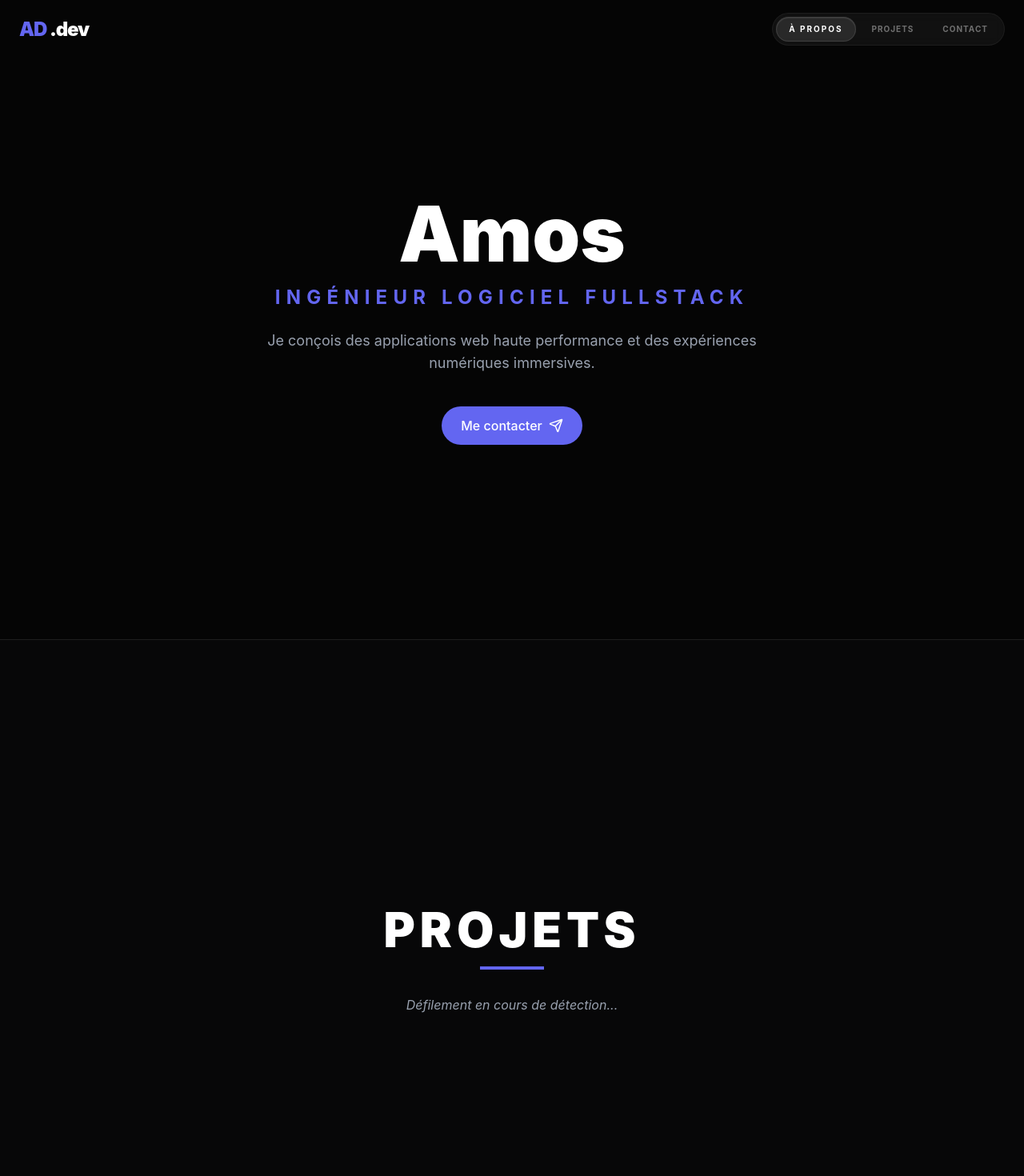
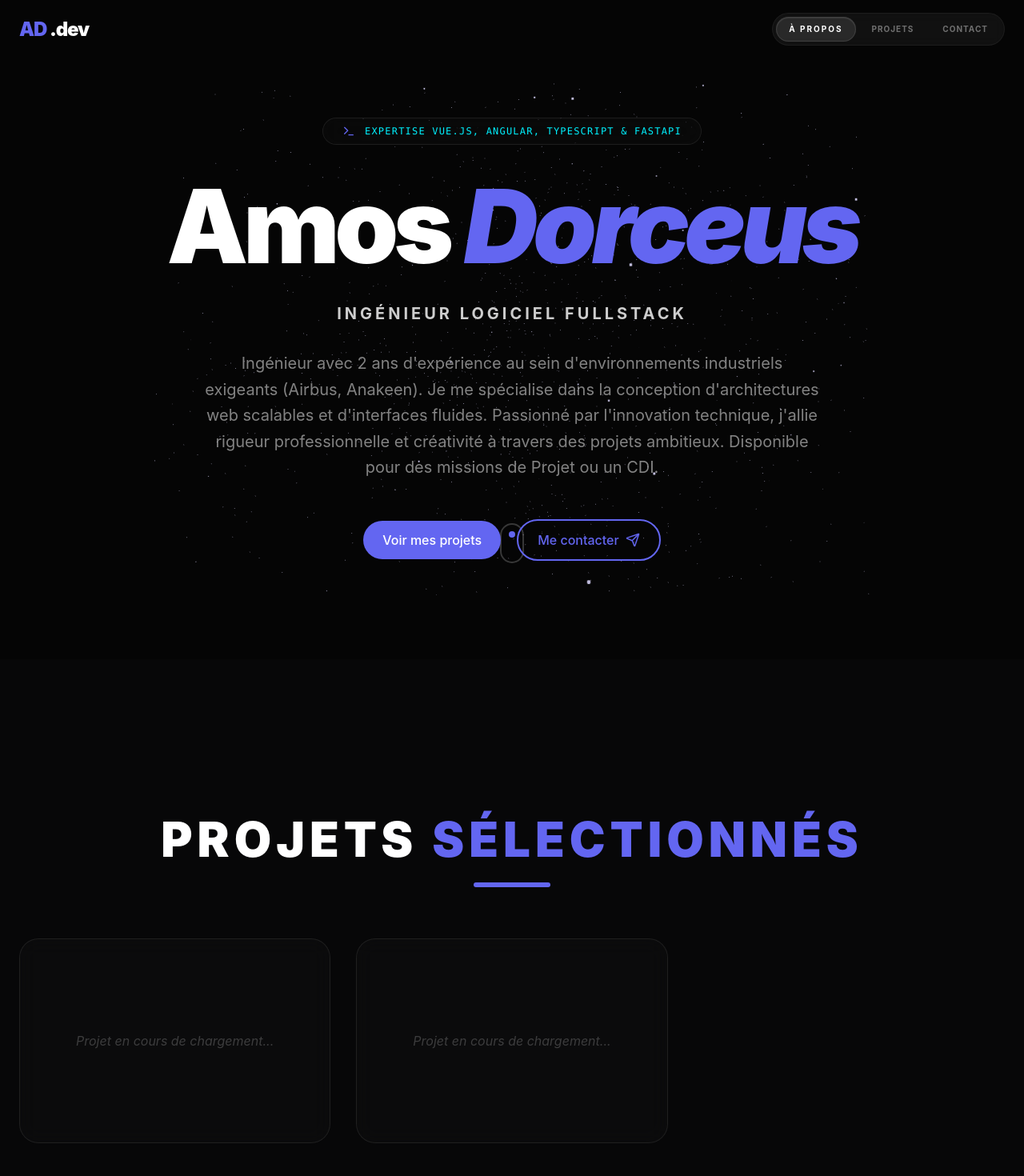
Before and after one commit to T-lamo/PORTEFOLIO, a React (Vite) app: page / in a window 1280 px wide. Shown: the top 1470 px of the page at 80% size. Built offline with nearby package versions, Linux system fonts and the light colour scheme.

Commit message:
feat(hero): refactor section structure and improve 3D background POR-4

```diff
--- a/src/App.tsx
+++ b/src/App.tsx
@@ -1,63 +1,60 @@
 // App.tsx
+import HeroSection from "@components/sections/Hero"; // Import du composant wrappé
 import { Button } from "@components/shared/Button";
 import { Navbar } from "@components/shared/Navbar";
-import { heroTexts } from "@constants";
-import { motion } from "framer-motion";
 import { Send } from "lucide-react";
 
 function App() {
   return (
-    <main className="bg-background relative min-h-screen w-full text-white">
+    <main className="bg-background relative min-h-screen w-full overflow-x-hidden text-white">
+      {/* Barre de navigation fixe */}
       <Navbar />
 
       <div className="flex w-full flex-col">
-        {/* SECTION ABOUT (Sert de Hero ici) */}
-        <section
-          id="about"
-          className="flex h-screen flex-col items-center justify-center border-b border-white/10 px-6 text-center"
-        >
-          <motion.h1
-            initial={{ opacity: 0, y: 20 }}
-            animate={{ opacity: 1, y: 0 }}
-            className="mb-4 text-6xl font-black md:text-8xl"
-          >
-            {heroTexts.name}
-          </motion.h1>
-          <motion.h2
-            initial={{ opacity: 0, y: 20 }}
-            animate={{ opacity: 1, y: 0 }}
-            transition={{ delay: 0.1 }}
-            className="text-primary mb-6 text-xl font-bold tracking-[0.3em] uppercase md:text-2xl"
-          >
-            {heroTexts.role}
-          </motion.h2>
-          <motion.p
-            initial={{ opacity: 0 }}
-            animate={{ opacity: 1 }}
-            transition={{ delay: 0.2 }}
-            className="mx-auto mb-10 max-w-2xl text-lg text-gray-400"
-          >
-            {heroTexts.description}
-          </motion.p>
-          <Button label="Me contacter" Icon={Send} variant="primary" />
-        </section>
+        {/* SECTION HERO (Inclut l'ID "about", le Canvas et le SectionWrapper) */}
+        <HeroSection />
 
-        {/* SECTION PROJECTS */}
+        {/* SECTION PROJECTS
+            Note : À terme, tu pourras créer @components/sections/Projects.tsx
+            et le wrapper comme le Hero.
+        */}
         <section
           id="projects"
-          className="bg-surface/30 flex h-screen flex-col items-center justify-center border-b border-white/10"
+          className="bg-surface/30 flex min-h-screen flex-col items-center justify-center border-b border-white/10 px-6"
         >
-          <h2 className="text-4xl font-black tracking-widest uppercase md:text-6xl">Projets</h2>
-          <div className="bg-primary mt-4 h-1 w-20" />
-          <p className="mt-8 text-gray-400 italic">Défilement en cours de détection...</p>
+          <h2 className="text-center text-4xl font-black tracking-widest uppercase md:text-6xl">
+            Projets <span className="text-primary">Sélectionnés</span>
+          </h2>
+          <div className="bg-primary mt-6 h-1.5 w-24 rounded-full" />
+
+          <div className="mt-16 grid w-full max-w-7xl grid-cols-1 gap-8 md:grid-cols-2 lg:grid-cols-3">
+            {/* Emplacement pour tes cartes de projets en Glassmorphism */}
+            <div className="glass-card flex h-64 items-center justify-center rounded-3xl text-white/20 italic">
+              Projet en cours de chargement...
+            </div>
+            <div className="glass-card flex h-64 items-center justify-center rounded-3xl text-white/20 italic">
+              Projet en cours de chargement...
+            </div>
+          </div>
         </section>
 
         {/* SECTION CONTACT */}
-        <section id="contact" className="flex h-screen flex-col items-center justify-center">
+        <section
+          id="contact"
+          className="flex min-h-screen flex-col items-center justify-center px-6 text-center"
+        >
           <h2 className="text-4xl font-black tracking-widest uppercase md:text-6xl">Contact</h2>
-          <p className="mt-6 text-gray-400">Prêt à démarrer un projet ?</p>
+          <p className="mt-6 max-w-lg text-lg text-gray-400">
+            Actuellement à la recherche d'une alternance en{" "}
+            <span className="font-bold text-white">Data Engineering & IA</span>.
+          </p>
           <div className="mt-10">
-            <Button label="Envoyer un message" Icon={Send} variant="outline" />
+            <Button
+              label="Discutons de votre projet"
+              Icon={Send}
+              variant="primary"
+              onClick={() => (window.location.href = "mailto:amosdorceus2010@gmail.com")}
+            />
           </div>
         </section>
       </div>
--- a/src/components/canvas/CanvasContainer.tsx
+++ b/src/components/canvas/CanvasContainer.tsx
@@ -1,31 +1,46 @@
-import { Suspense } from "react";
+import { Suspense, useRef, useState } from "react";
 
-import { Preload, OrbitControls } from "@react-three/drei";
-import { Canvas } from "@react-three/fiber";
+import { Points, PointMaterial, Preload } from "@react-three/drei";
+import { Canvas, useFrame } from "@react-three/fiber";
+import * as random from "maath/random/dist/maath-random.esm";
+import * as THREE from "three";
+// @ts-expect-error: maath does not provide TS definitions for random
 
-interface CanvasContainerProps {
-  children: React.ReactNode;
-  autoRotate?: boolean;
-}
+const Stars = (props: JSX.IntrinsicElements["group"]) => {
+  const ref = useRef<THREE.Points>(null!);
+  const [sphere] = useState(() => {
+    const data = random.inSphere(new Float32Array(5000), { radius: 1.2 });
+    return data as Float32Array;
+  });
 
-export const CanvasContainer = ({ children, autoRotate = true }: CanvasContainerProps) => {
+  useFrame((_state, delta) => {
+    if (ref.current) {
+      ref.current.rotation.x -= delta / 10;
+      ref.current.rotation.y -= delta / 15;
+    }
+  });
+
   return (
-    <div className="absolute inset-0 z-[-1] h-full w-full">
-      <Canvas
-        shadows
-        frameloop="demand"
-        dpr={[1, 2]}
-        gl={{ preserveDrawingBuffer: true }}
-        camera={{ position: [0, 0, 5], fov: 45 }}
-      >
+    <group rotation={[0, 0, Math.PI / 4]}>
+      <Points ref={ref} positions={sphere} stride={3} frustumCulled {...props}>
+        <PointMaterial
+          transparent
+          color="#6366f1"
+          size={0.002}
+          sizeAttenuation={true}
+          depthWrite={false}
+        />
+      </Points>
+    </group>
+  );
+};
+
+export const CanvasContainer = () => {
+  return (
+    <div className="pointer-events-none absolute inset-0 z-[-1] h-full w-full">
+      <Canvas camera={{ position: [0, 0, 1] }}>
         <Suspense fallback={null}>
-          <OrbitControls
-            enableZoom={false}
-            autoRotate={autoRotate}
-            autoRotateSpeed={0.5}
-            enablePan={false}
-          />
-          {children}
+          <Stars />
         </Suspense>
         <Preload all />
       </Canvas>
--- /dev/null
+++ b/src/components/sections/Hero.tsx
@@ -0,0 +1,98 @@
+import { motion } from "framer-motion";
+import { Terminal, Send } from "lucide-react";
+
+import { heroTexts } from "../../constants";
+import { fadeIn } from "../../utils/motion";
+import { CanvasContainer } from "../canvas/CanvasContainer";
+import { Button } from "../shared/Button";
+import { SectionWrapper } from "../shared/SectionWrapper";
+
+// 1. On définit le composant avec un nom clair
+const Hero = () => {
+  const nameParts = heroTexts.name.split(" ");
+
+  return (
+    <div className="relative flex min-h-[80vh] flex-col items-center justify-center text-center">
+      <CanvasContainer />
+
+      <div className="relative z-10 w-full px-4">
+        {/* Badge Terminal */}
+        <motion.div
+          variants={fadeIn("down", "spring", 0.2, 1)}
+          className="glass-card text-accent border-accent/20 mb-8 inline-flex items-center gap-3 rounded-full border px-6 py-2 font-mono text-xs tracking-widest uppercase"
+        >
+          <Terminal size={16} className="text-primary" />
+          <span className="animate-pulse">{heroTexts.subtitle}</span>
+        </motion.div>
+
+        {/* Titre Principal */}
+        <motion.h1
+          variants={fadeIn("up", "spring", 0.4, 1)}
+          className="text-6xl leading-[1.1] font-black tracking-tighter md:text-8xl lg:text-9xl"
+        >
+          <span className="text-white">{nameParts[0]}</span>{" "}
+          <span className="text-primary relative italic">{nameParts[1]}</span>
+        </motion.h1>
+
+        {/* Rôle */}
+        <motion.h2
+          variants={fadeIn("up", "spring", 0.6, 1)}
+          className="mt-6 text-xl font-bold tracking-[0.2em] text-white/80 uppercase"
+        >
+          {heroTexts.role}
+        </motion.h2>
+
+        {/* Description */}
+        <motion.p
+          variants={fadeIn("up", "spring", 0.8, 1)}
+          className="mx-auto mt-8 max-w-3xl text-lg leading-relaxed text-white/50 md:text-xl"
+        >
+          {heroTexts.description}
+        </motion.p>
+
+        {/* Actions */}
+        <motion.div
+          variants={fadeIn("up", "spring", 1, 1)}
+          className="mt-12 flex flex-col items-center justify-center gap-5 sm:flex-row"
+        >
+          <Button
+            label={heroTexts.ctaPrimary}
+            variant="primary"
+            onClick={() =>
+              document.getElementById("projects")?.scrollIntoView({ behavior: "smooth" })
+            }
+          />
+          <Button
+            label={heroTexts.ctaSecondary}
+            Icon={Send}
+            variant="outline"
+            onClick={() =>
+              document.getElementById("contact")?.scrollIntoView({ behavior: "smooth" })
+            }
+          />
+        </motion.div>
+      </div>
+
+      {/* Mouse Indicator */}
+      <motion.div
+        variants={fadeIn("", "tween", 1.5, 1)}
+        className="absolute bottom-10 flex w-full items-center justify-center"
+      >
+        <a href="#projects">
+          <div className="flex h-[50px] w-[30px] items-start justify-center rounded-3xl border-2 border-white/20 p-2">
+            <motion.div
+              animate={{ y: [0, 16, 0] }}
+              transition={{ duration: 1.5, repeat: Infinity, repeatType: "loop" }}
+              className="bg-primary h-2 w-2 rounded-full"
+            />
+          </div>
+        </a>
+      </motion.div>
+    </div>
+  );
+};
+
+// 2. On nomme explicitement le composant exporté pour le Fast Refresh
+const HeroSection = SectionWrapper(Hero, "about");
+
+export default HeroSection;
--- /dev/null
+++ b/src/components/shared/SectionWrapper.tsx
@@ -0,0 +1,26 @@
+import { motion } from "framer-motion";
+
+import { staggerContainer } from "../../utils/motion";
+
+export const SectionWrapper = (Component: React.FC, idName: string) => {
+  // On nomme la fonction pour corriger "Fast refresh can't handle anonymous components"
+  const HOC = () => {
+    return (
+      <motion.section
+        variants={staggerContainer()}
+        initial="hidden"
+        whileInView="show"
+        viewport={{ once: true, amount: 0.1 }}
+        className="relative z-0 mx-auto max-w-7xl px-6 py-20"
+        id={idName}
+      >
+        <span className="hash-span" id={idName}>
+          &nbsp;
+        </span>
+        <Component />
+      </motion.section>
+    );
+  };
+
+  return HOC;
+};
--- a/src/constants/index.tsx
+++ b/src/constants/index.tsx
@@ -1,3 +1,5 @@
+// constants/index.ts
+
 export const navLinks = [
   { id: "about", title: "À propos" },
   { id: "projects", title: "Projets" },
@@ -5,8 +7,89 @@ export const navLinks = [
 ];
 
 export const heroTexts = {
-  name: "Amos",
+  name: "Amos Dorceus",
   role: "Ingénieur Logiciel Fullstack",
+  subtitle: "Expertise Vue.js, Angular, TypeScript & FastAPI",
   description:
-    "Je conçois des applications web haute performance et des expériences numériques immersives.",
+    "Ingénieur avec 2 ans d'expérience au sein d'environnements industriels exigeants (Airbus, Anakeen). Je me spécialise dans la conception d'architectures web scalables et d'interfaces fluides. Passionné par l'innovation technique, j'allie rigueur professionnelle et créativité à travers des projets ambitieux. Disponible pour des missions de Projet ou un CDI.",
+  ctaPrimary: "Voir mes projets",
+  ctaSecondary: "Me contacter",
 };
+
+export const projects = [
+  {
+    title: "E-Commerce Sport",
+    description:
+      "Application type Decathlon avec gestion de catalogue dynamique et tunnel d'achat optimisé.",
+    tags: ["Svelte", "TypeScript", "FastAPI", "PostgreSQL"],
+    link: "#",
+  },
+  {
+    title: "CV Builder Dynamique",
+    description:
+      "Outil de création de CV avec prévisualisation en temps réel et gestion d'état complexe (NgRx).",
+    tags: ["Angular", "NgRx", "PrimeNg"],
+    link: "#",
+  },
+  {
+    title: "Desevnet Graph Editor",
+    description:
+      "Éditeur de graphes interactif haute performance pour la simulation de réseaux électriques.",
+    tags: ["Vue.js", "D3.js", "Rust"],
+    link: "#",
+  },
+];
+
+export const experiences = [
+  {
+    company: "Anakeen",
+    role: "Développeur Fullstack",
+    period: "Juin 2024 – Oct. 2025",
+    team: "Équipe de 8 développeurs",
+    methodology: "Agile Scrum",
+    description:
+      "Migration stratégique d'une bibliothèque de composants critiques de Vue 2 vers Vue 3.",
+    keyTasks: [
+      "Architecture de composants réutilisables et performants",
+      "Développement de nouvelles fonctionnalités UI complexes",
+      "Rédaction de documentation technique avec Storybook",
+    ],
+    impact:
+      "Mise en place d'un Design System industrialisé, optimisant la vélocité de l'équipe de 30%.",
+    stack: ["Vue.js 3", "Storybook", "PHP", "Vitest"],
+  },
+  {
+    company: "Capgemini | Airbus",
+    role: "Ingénieur Logiciel",
+    period: "Sept. 2023 – Fév. 2024",
+    team: "Équipe agile multi-site (15+ personnes)",
+    methodology: "SAFE / Scrum",
+    description:
+      "Évolution d'un système PLM (Product Lifecycle Management) pour le secteur aéronautique.",
+    keyTasks: [
+      "Implémentation de modules métier pour la gestion de production",
+      "Optimisation de requêtes SQL et robustesse Java",
+      "Conception et exécution de plans de tests automatisés",
+    ],
+    impact:
+      "Garantie de la fiabilité des fonctionnalités critiques et maintien d'un environnement zéro-régression.",
+    stack: ["Angular", "Java", "JUnit", "SQL"],
+  },
+  {
+    company: "Laboratoire Informatique Avignon",
+    role: "Développeur Fullstack",
+    period: "Juin 2022 – Juil. 2023",
+    team: "Binôme R&D",
+    methodology: "Kanban / Itératif",
+    description:
+      "Développement d'un simulateur de réseau de bornes de recharge pour véhicules électriques.",
+    keyTasks: [
+      "Conception d'un éditeur de graphes interactif (Smart Grids)",
+      "Optimisation des calculs de flux via des modules Rust",
+      "Visualisation de données massives en temps réel",
+    ],
+    impact:
+      "Conception d'un moteur de rendu haute performance alliant la rapidité de Rust et la flexibilité de D3.js.",
+    stack: ["Rust", "Vue.js", "D3.js", "Linux"],
+  },
+];
--- a/src/styles/index.css
+++ b/src/styles/index.css
@@ -5,27 +5,25 @@
   --color-surface: #101012;
   --color-primary: #6366f1;
   --color-accent: #00f2ff;
-
-  /* Variables Glassmorphism */
-  --color-glass-bg: rgba(255, 255, 255, 0.03);
+  --color-glass-bg: rgba(255, 255, 255, 0.02);
   --color-glass-border: rgba(255, 255, 255, 0.08);
-  --blur-glass: 12px;
 }
 
 @layer base {
-  html {
-    scroll-behavior: smooth;
-  }
   body {
     @apply bg-background text-white antialiased;
     font-family: "Inter", sans-serif;
   }
 }
 
-/* Classe utilitaire réutilisable */
 .glass-card {
   background: var(--color-glass-bg);
-  backdrop-filter: blur(var(--blur-glass));
+  backdrop-filter: blur(12px);
   border: 1px solid var(--color-glass-border);
-  box-shadow: 0 8px 32px 0 rgba(0, 0, 0, 0.37);
 }
+
+/* Scrollbar invisible mais fonctionnelle */
+::-webkit-scrollbar {
+  width: 0px;
+  background: transparent;
+}
--- /dev/null
+++ b/src/utils/motion.ts
@@ -0,0 +1,32 @@
+import { type Variants, type Transition } from "framer-motion";
+
+type FMOAnimationType = Transition["type"];
+
+export const staggerContainer = (staggerChildren?: number, delayChildren?: number): Variants => ({
+  hidden: {},
+  show: {
+    transition: {
+      staggerChildren: staggerChildren || 0.1,
+      delayChildren: delayChildren || 0,
+    },
+  },
+});
+
+export const fadeIn = (
+  direction: string,
+  type: FMOAnimationType,
+  delay: number,
+  duration: number
+): Variants => ({
+  hidden: {
+    x: direction === "left" ? 100 : direction === "right" ? -100 : 0,
+    y: direction === "up" ? 80 : direction === "down" ? -80 : 0,
+    opacity: 0,
+  },
+  show: {
+    x: 0,
+    y: 0,
+    opacity: 1,
+    transition: { type, delay, duration, ease: "easeOut" },
+  },
+});
```
Also changed, not shown: src/components/sections/SectionWrapper.tsx (deleted, +0 -32 lines).
